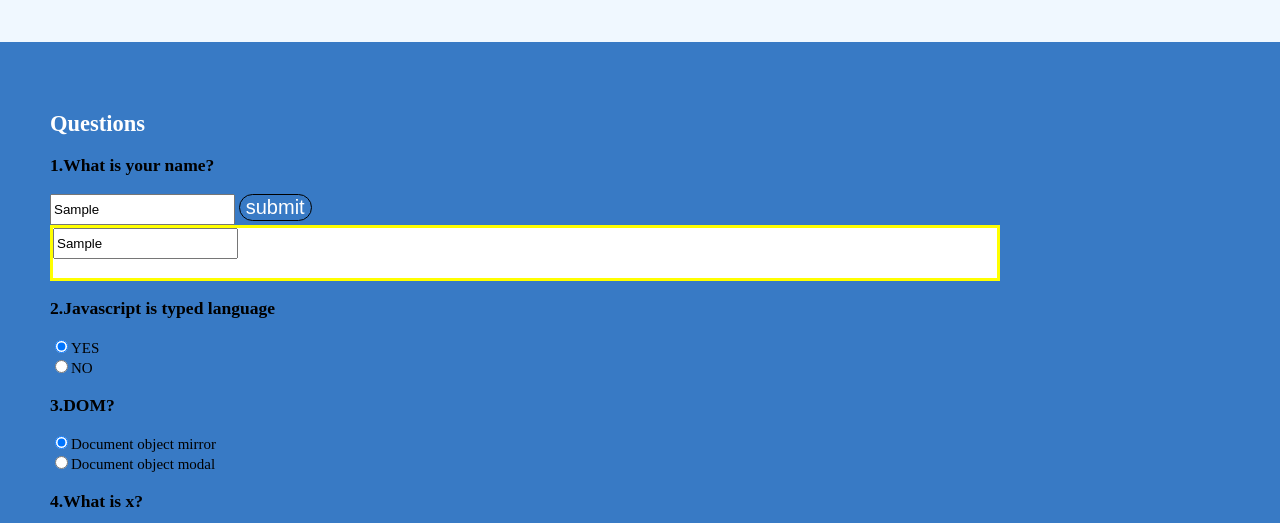
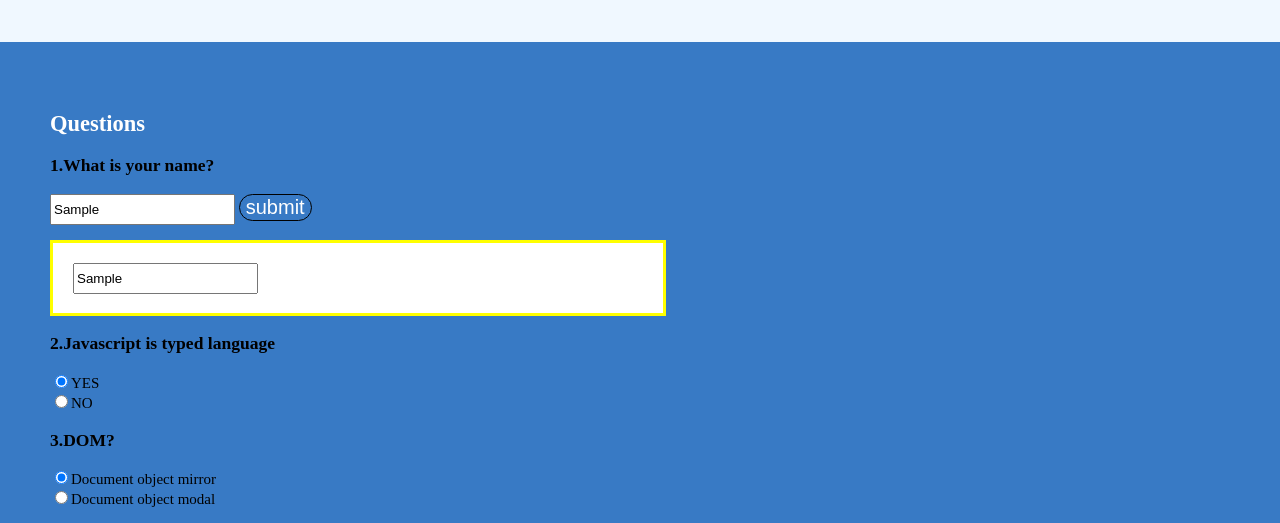
Before and after one commit to AcademyFS20/Mini-Quiz-Otmane, a plain HTML site: page index.html in a window 1280 px wide. Both pictures are taken after typing "Sample" into the empty fields and a click on the input "submit". Shown: the part 258-781 px from the top of the page. Drawn offline with Linux system fonts and the light colour scheme.

Commit message:
Exercice terminée

```diff
--- a/index.html
+++ b/index.html
@@ -19,6 +19,7 @@
                 <h3>1.What is your name?</h3>
                 <input type="text" placeholder="answer" name="name" id="name">
                 <input type="submit" id="submit" value="submit">
+                <p></p>
             </div>
             <div class="form-group">
                 <h3>2.Javascript is typed language</h3>
--- a/script.js
+++ b/script.js
@@ -13,21 +13,25 @@ submit.addEventListener("click",function(e){
     let div=document.createElement('div');
     let group=document.getElementById("form-group1");
     let input=document.createElement("input");
-    let p=document.createElement("p");
+    let p=document.querySelector("p");
     input.setAttribute("type","text");
     div.style.border="3px solid yellow";
     div.style.backgroundColor="white";
-    div.style.width="80%";
+    div.style.paddingLeft="20px";
+    div.style.paddingTop="20px";
+    div.style.width="50%";
     div.style.height="50px";
-    if(name!="")
+    if((name!="")&&((/^[a-z A-Z]{6,20}$/).test(name)))
     {
+        p.innerText="";
         input.value=name;
         div.appendChild(input);
         group.appendChild(div);
+        submit.setAttribute("disabled","true");
     }
     else
     {
-        txt=document.createTextNode('le champ est vide');
+        txt=document.createTextNode('Vous ne respectez les régles');
         p.appendChild(txt);
         group.appendChild(p);
     }
@@ -49,6 +53,6 @@ send.addEventListener("click",function(e)
     }
     window.scrollTo({top:0,behavior:'smooth'})
     span.innerText=`${score}`;
-    // Animation
+    // Animation de score
     animaterToScore(score);
 });
```
